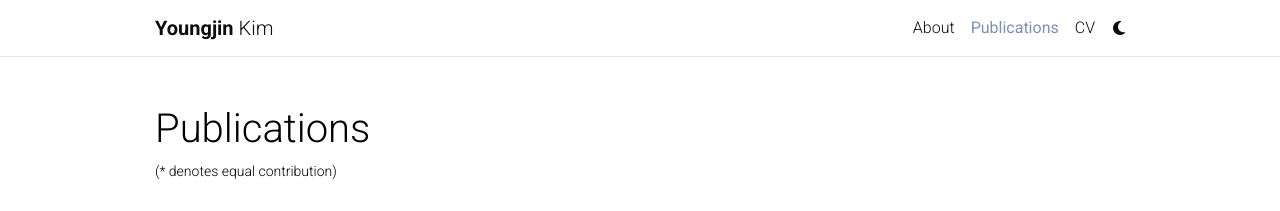
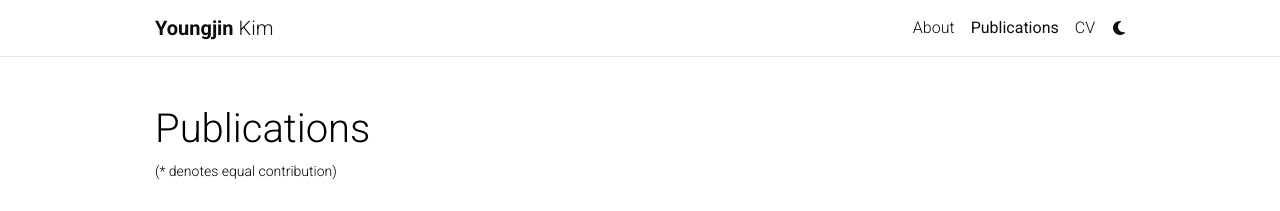
Before and after one commit to YoungJIn94/YoungJIn94.github.io, a Jekyll site: the page built from _pages/publications.md, in a window 1280 px wide. Shown: the top 211 px of the page. Built offline with Jekyll 4.4.1, drawn with Linux system fonts in a browser that asks for light colours; full-size pictures stand in for the smaller copies a plugin makes; comment, search, counter and statistics services are not loaded; a style sheet for code colours, icons or effects is not loaded; grey boxes are pictures that could not be loaded.

Commit message:
correction

```diff
--- a/_sass/_base.scss
+++ b/_sass/_base.scss
@@ -662,7 +662,7 @@
       margin-bottom: 1rem;
 
       .preview {
-        width: 100%;
+        width: 150%;
         min-width: 120px;
         max-width: 240px;
       }
--- a/_sass/_themes.scss
+++ b/_sass/_themes.scss
@@ -7,7 +7,7 @@
   --global-code-bg-color: #{$code-bg-color-light};
   --global-text-color: #{$black-color};
   --global-text-color-light: #{$grey-color};
-  --global-theme-color: #768bae;
+  --global-theme-color: #{$black-color};
   --global-hover-color: #{$purple-color};
   --global-hover-text-color: #{$white-color};
   --global-footer-bg-color: #{$grey-color-dark};
```
